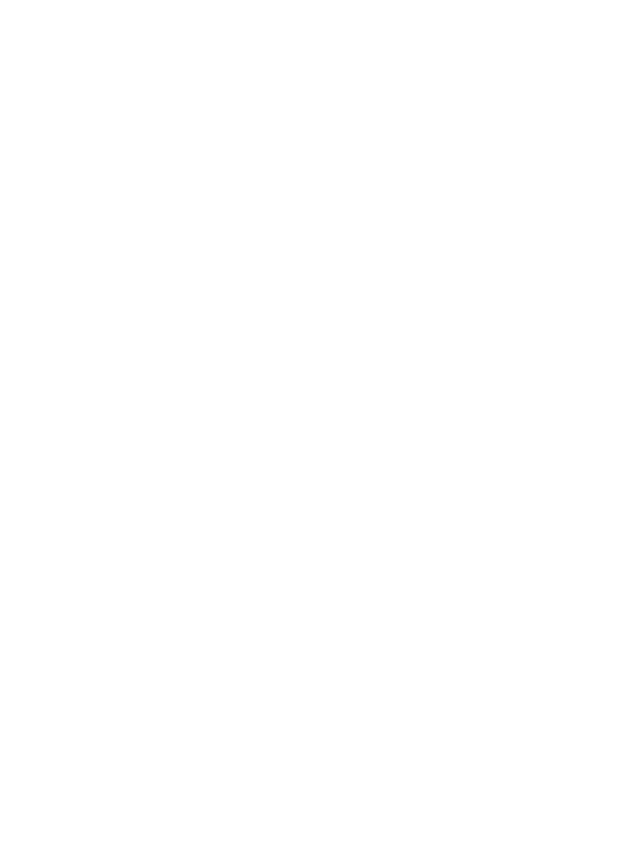
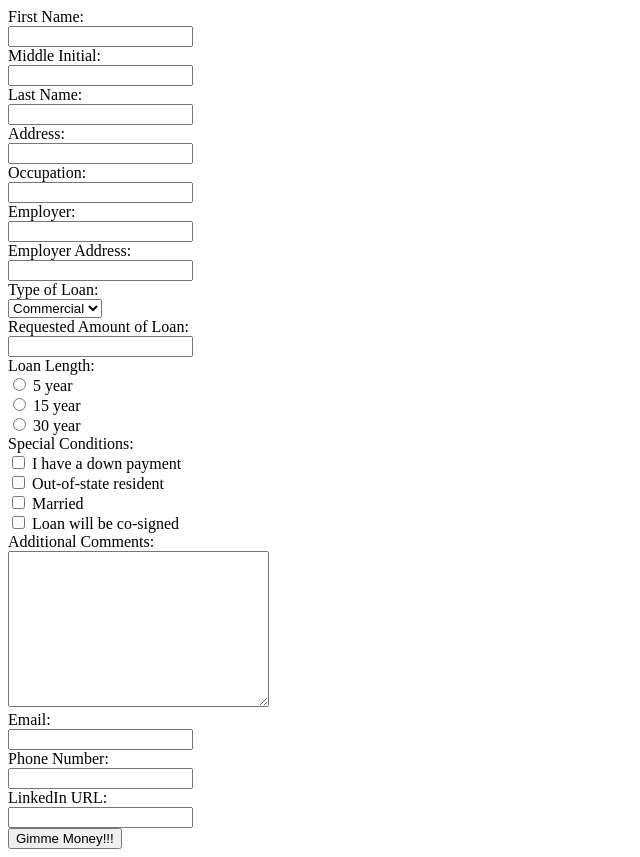
Before and after one commit to harringtonben/bankingform, a plain HTML site: page index.html in a window 1280 px wide. Shown: the whole page, without its empty margins (0-640 px from the left). Before the commit the page ends 800 px from the top, so only its background shows below. Drawn offline with Linux system fonts and the light colour scheme.

Commit message:
created banking form

```diff
--- a/index.html
+++ b/index.html
@@ -4,6 +4,51 @@
 	<title>Banking Form</title>
 </head>
 <body>
+	<form>
+	  First Name:<br>
+	  <input type="text" name="first-name"><br>
+	 Middle Initial:<br>
+	  <input type="text" name="middle-initial"><br>
+	 Last Name:<br>
+	  <input type="text" name="last-name"><br>
+	 Address:<br>
+	  <input type="text" name="address"><br>
+	 Occupation:<br>
+	  <input type="text" name="occupation"><br>
+	 Employer:<br>
+	  <input type="text" name="employer"><br>
+	 Employer Address:<br>
+	  <input type="text" name="employer-address"><br>
+	 Type of Loan:<br>
+	  <select name="loan">
+		  <option value="commercial">Commercial</option>
+		  <option value="real-estate">Real Estate</option>
+		  <option value="personal">Personal</option>
+		  <option value="mortgage">Mortgage</option>
+		</select><br>
+	Requested Amount of Loan:<br>
+	  <input type="text" name="loanamount"><br>
+	 Loan Length:<br>
+	  <input type="radio" name="loan-length"> 5 year<br>
+	  <input type="radio" name="loan-length"> 15 year<br>
+	  <input type="radio" name="loan-length"> 30 year<br>
+	 Special Conditions:<br>
+	  <input type="checkbox" name="down-payment"> I have a down payment<br>
+	  <input type="checkbox" name="out-of-state"> Out-of-state resident<br>
+	  <input type="checkbox" name="married"> Married<br>
+	  <input type="checkbox" name="co-signed"> Loan will be co-signed<br>
+	 Additional Comments:<br>
+	  <textarea name="message" rows="10" cols="30">
+
+	  </textarea><br>
+	 Email:<br>
+	  <input type="email" name="email"><br>
+	 Phone Number:<br>
+	  <input type="tel" name="phone"><br>
+	 LinkedIn URL:<br>
+	  <input type="text" name="linkedin"><br>
+	 <button type="button">Gimme Money!!!</button>
+	</form>
 
 </body>
 </html>
```
Also changed, not shown: 1 other file.
